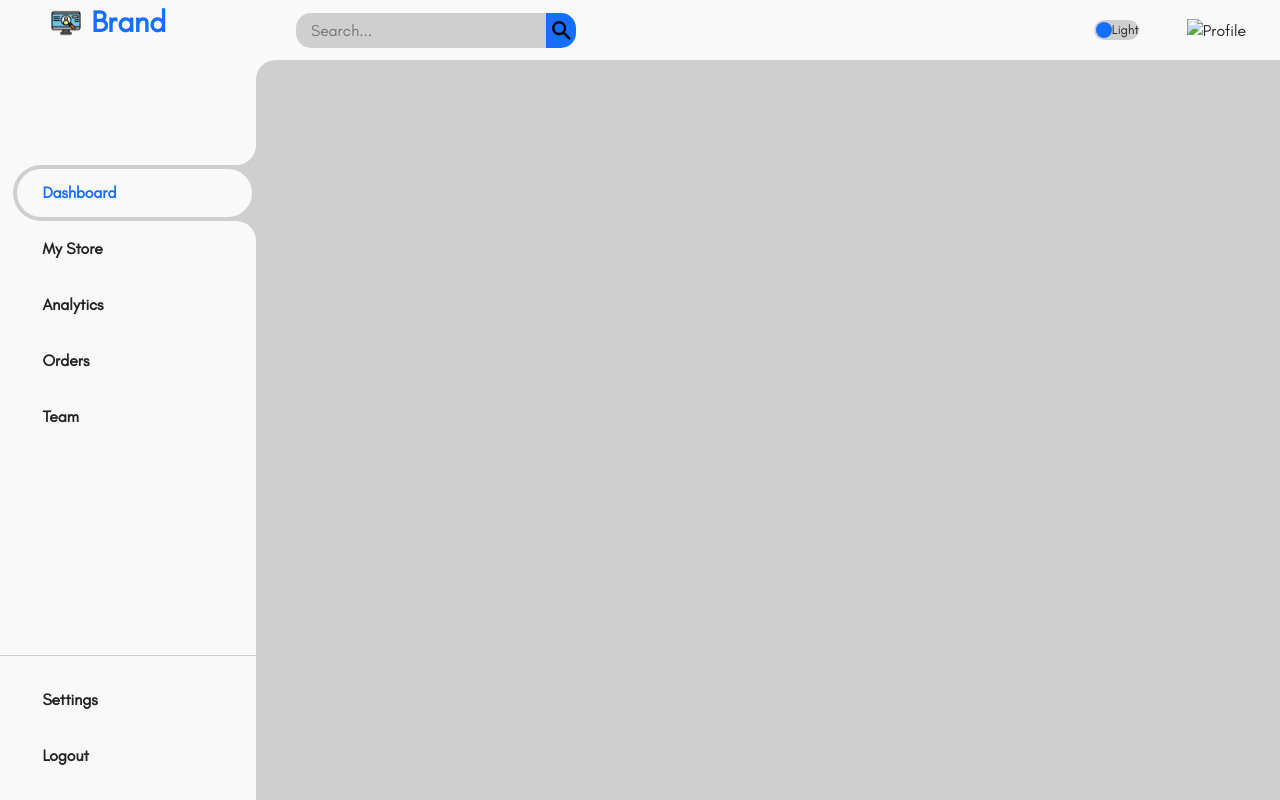
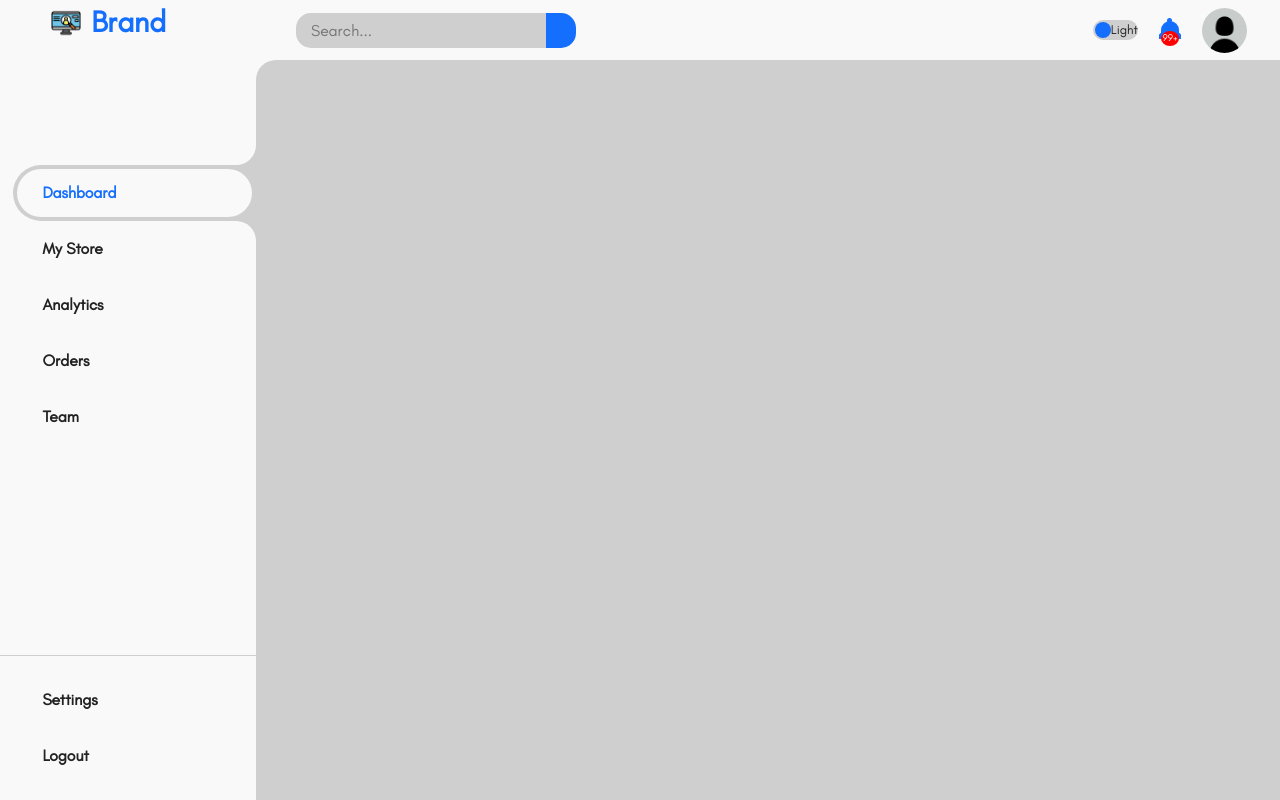
Before and after one commit to aessakou/Ecom, a Django app: page / in a window 1280 px wide. Run offline with Django 4.2, Linux system fonts and the light colour scheme; some libraries are stand-ins or nearby versions.

Commit message:
Navbar has been fixed

```diff
--- a/src/dashboard/static/dashboard/css/main.css
+++ b/src/dashboard/static/dashboard/css/main.css
@@ -121,12 +121,12 @@ body.darkmode {
 	padding: 4px;
 }
 
-.active {
+#side-bar .first-menu li.active {
 	background: var(--light-grey);
 	position: relative;
 }
 
-.active::before {
+#side-bar .first-menu li.active::before {
 	content: '';
 	position: absolute;
 	width: 40px;
@@ -138,7 +138,7 @@ body.darkmode {
 	z-index: -1;
 }
 
-.active::after {
+#side-bar .first-menu li.active::after {
 	content: '';
 	position: absolute;
 	width: 40px;
@@ -276,4 +276,54 @@ body.darkmode {
 }
 
 
+.notif-icon {
+	content: '';
+	width: 18px;
+	height: 18px;
+	background: var(--blue);
+	top: 20px;
+	right: 108px;
+	border-top-right-radius: 15px;
+	border-top-left-radius: 15px;
+}
+
+.notif-icon::before {
+	content: '';
+	position: absolute;
+	width: 5px;
+	height: 5px;
+	background: var(--blue);
+	border-radius: 50%;
+	top: 18px;
+	right: 108px;
+}
+
+.notif-icon::after {
+	content: '';
+	position: absolute;
+	width: 22px;
+	height: 8px;
+	background: var(--blue);
+	border-top-right-radius: 50%;
+	border-top-left-radius: 50%;
+	top: 31px;
+	right: 99px;
+}
+
+.notif-icon .new-notif {
+	position: absolute;
+	z-index: 9;
+	width: 18px;
+	height: 15px;
+	background: red;
+	color: var(--light);
+	font-size: 10px;
+	display: flex;
+	align-items: center;
+	justify-content: center;
+	border-radius: 50%;
+	top: 31px;
+	right: 101px;
+}
+
 /* END NAVBAR  */
--- a/src/dashboard/static/dashboard/js/base.js
+++ b/src/dashboard/static/dashboard/js/base.js
@@ -1,3 +1,17 @@
+const allSidebar = document.querySelectorAll('#side-bar .first-menu ul li a');
+
+allSidebar.forEach(item=> {
+	const li = item.parentElement;
+
+	item.addEventListener('click', function () {
+		allSidebar.forEach(it=> {
+			it.parentElement.classList.remove('active');
+		})
+		li.classList.add('active');
+	})
+});
+
+
 
 
 const SwitchMode = document.getElementById('switch-mode');
--- a/src/dashboard/templates/dashboard/base.html
+++ b/src/dashboard/templates/dashboard/base.html
@@ -8,9 +8,9 @@
 	<link rel="stylesheet" href="{% static 'dashboard/css/main.css' %}">
 	<link rel="shortcut icon" href="{% static 'dashboard/images/favicon.ico' %}">
 	{% if title %}
-	<title>Dashboard | {{title}}</title>
+	<title>Store | {{title}}</title>
 	{% else %}
-	<title>Dashboard</title>
+	<title>Store</title>
 	{% endif %}
 </head>
 <body>
@@ -23,14 +23,14 @@
 
 			<div id="side-bar">
 				<div >
-					<a class="brand" href="#">
+					<a class="brand" href="{% url 'dashboard' %}">
 						<img src="{% static 'dashboard/images/blog-icon.png' %}" alt="#" width="30px">
 						<span>Brand</span>
 					</a>
 				</div>
 				<div class="first-menu">
 					<ul>
-						<li class="active"><a href="#">Dashboard</a></li>
+						<li class="active"><a href="{% url 'dashboardp' %}">Dashboard</a></li>
 						<li class=""><a href="#">My Store</a></li>
 						<li class=""><a href="#">Analytics</a></li>
 						<li class=""><a href="#">Orders</a></li>
@@ -56,9 +56,7 @@
 							<div class="search-bar-c">
 								<input type="search" name="Search" placeholder="Search..." id="">
 								<button type="submit" class="search-btn">
-									<i>
-										<img src="{% static 'dashboard/images/search_cr23.svg' %}" alt="#" width="25px">
-									</i>
+									<i class="text-dark  fas fa-search"></i>
 								</button>
 							</div>
 						</form>
@@ -70,11 +68,15 @@
 						</label>
 						<div>
 							<a href="#">
-								<img src="" alt="">
+								<div class="notif-icon">
+									<div class="new-notif"><span>99+</span></div>
+								</div>
 							</a>
 						</div>
 						<div >
-							<img src="" alt="Profile" width="30px">
+							<a href="#">
+								<img src="{% static 'dashboard/images/default_profile_pic.jpeg' %}" alt="" width="45px" class="img-fluid rounded-circle">
+							</a>
 						</div>
 					</div>
 				</nav>
@@ -90,5 +92,6 @@
 	</div>
 
 	<script src="{% static 'dashboard/js/base.js' %}"></script>
+	<script src="{% static 'dashboard/js/fontawesome-all.min.js' %}"></script>
 </body>
 </html>
--- a/src/dashboard/urls.py
+++ b/src/dashboard/urls.py
@@ -4,4 +4,5 @@ from . import views
 
 urlpatterns = [
 	path('', views.dashboard, name='dashboard'),
+	path('dashboard/', views.dashboardp, name='dashboardp'),
 ]
--- a/src/dashboard/views.py
+++ b/src/dashboard/views.py
@@ -5,3 +5,10 @@ def dashboard(request):
 		'title': 'dashboard',
 	}
 	return render(request, 'dashboard/base.html', context)
+
+
+def dashboardp(request):
+	context = {
+		'title': 'dashboard',
+	}
+	return render(request, 'dashboard/dashboardp.html', context)
```
Also changed, not shown: src/dashboard/templates/dashboard/dashboardp.html (added, +28 -0 lines), src/dashboard/static/dashboard/images/default_profile_pic.jpeg (added), src/dashboard/static/dashboard/images/notif-logo.png (added).
